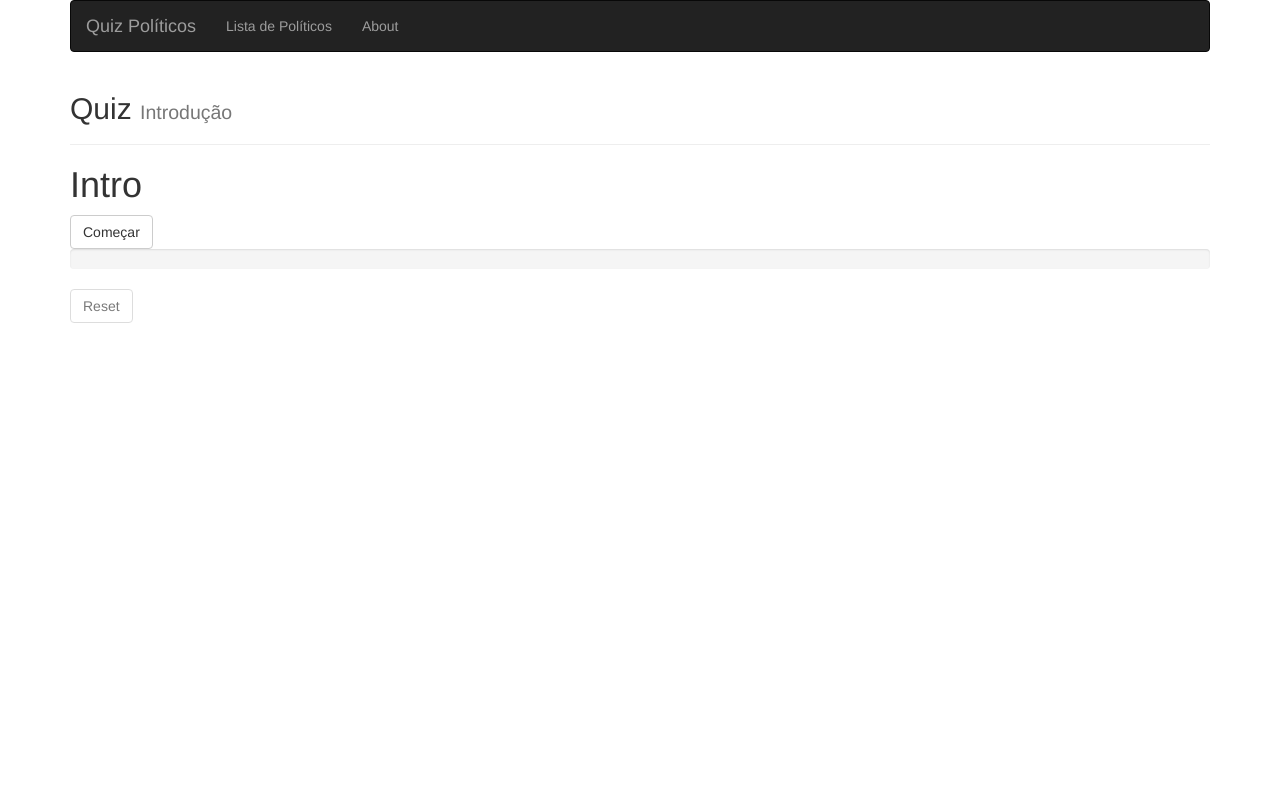
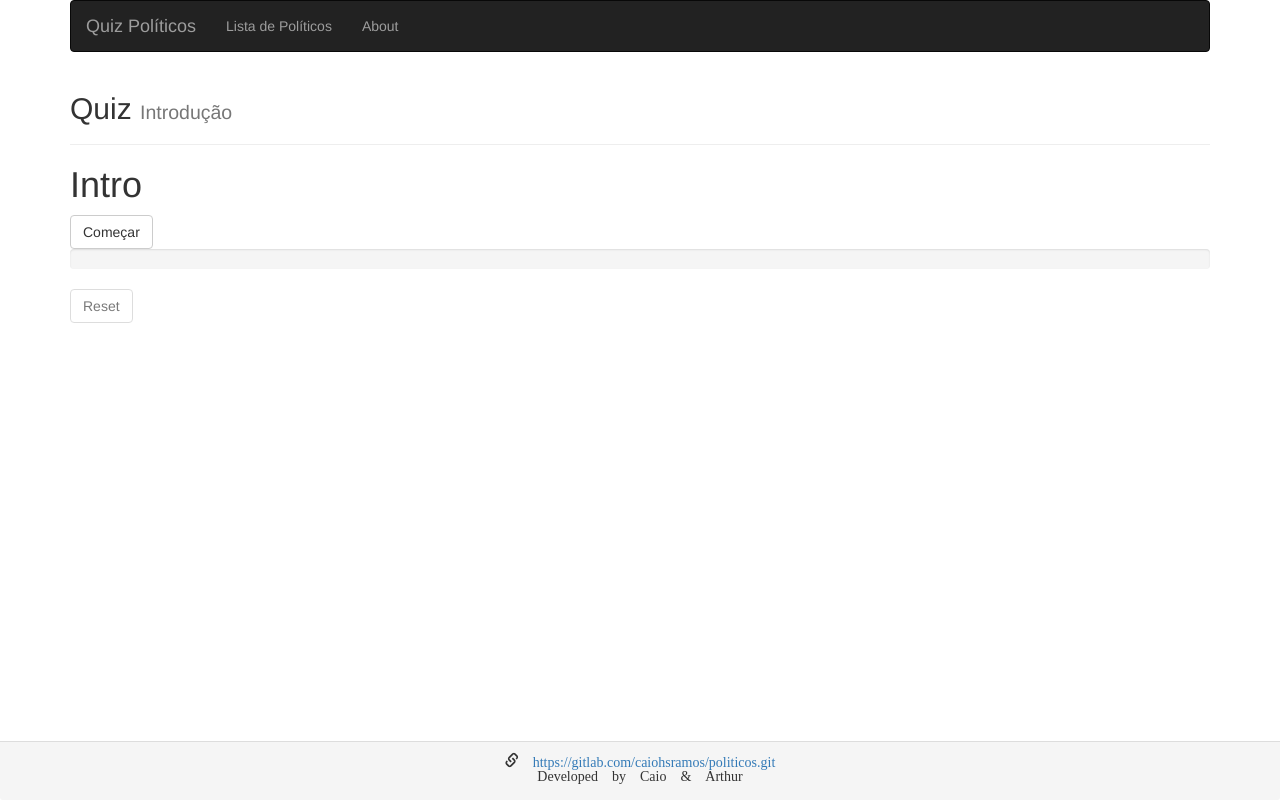
Before and after one commit to caiohsramos/politicos, a React (Create React App) app: page /#/quiz in a window 1280 px wide. Built offline with nearby package versions, Linux system fonts and the light colour scheme.

Commit message:
Add footer

```diff
--- a/src/main/app.jsx
+++ b/src/main/app.jsx
@@ -1,10 +1,12 @@
 import React from 'react'
 import Menu from '../templates/menu'
 import Routes from './routes'
+import Footer from '../templates/footer'
 
 export default props => (
     <div className='container'>
         <Menu />
         <Routes />
+        <Footer />
     </div>
 )
--- /dev/null
+++ b/src/templates/footer.jsx
@@ -0,0 +1,9 @@
+import React from 'react'
+export default props=>(
+	<footer className="navbar-footer panel-footer text-center navbar-fixed-bottom">
+		<div className="glyphicon glyphicon-link">
+		<a href="https://gitlab.com/caiohsramos/politicos.git"> https://gitlab.com/caiohsramos/politicos.git</a>
+		<p>Developed by Caio & Arthur</p>
+		</div>
+	</footer>
+)
```
